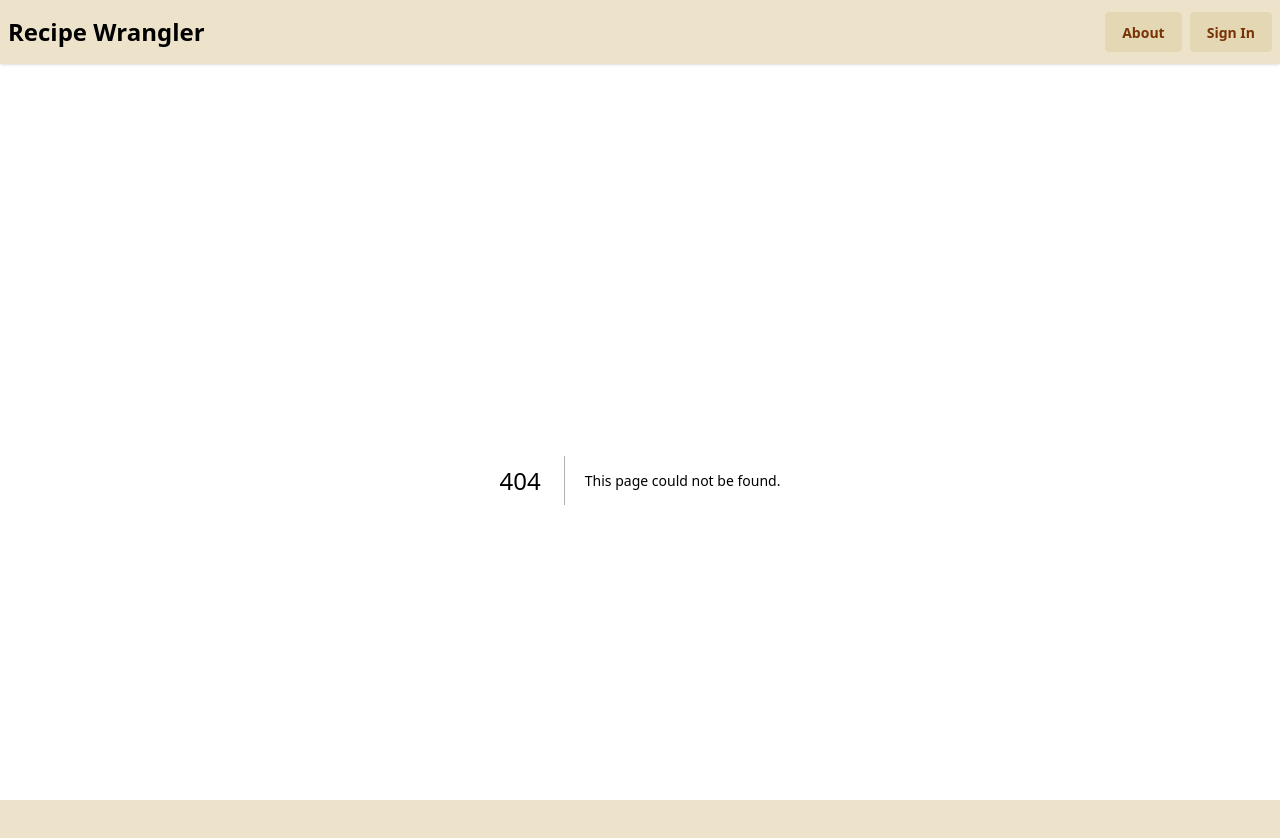
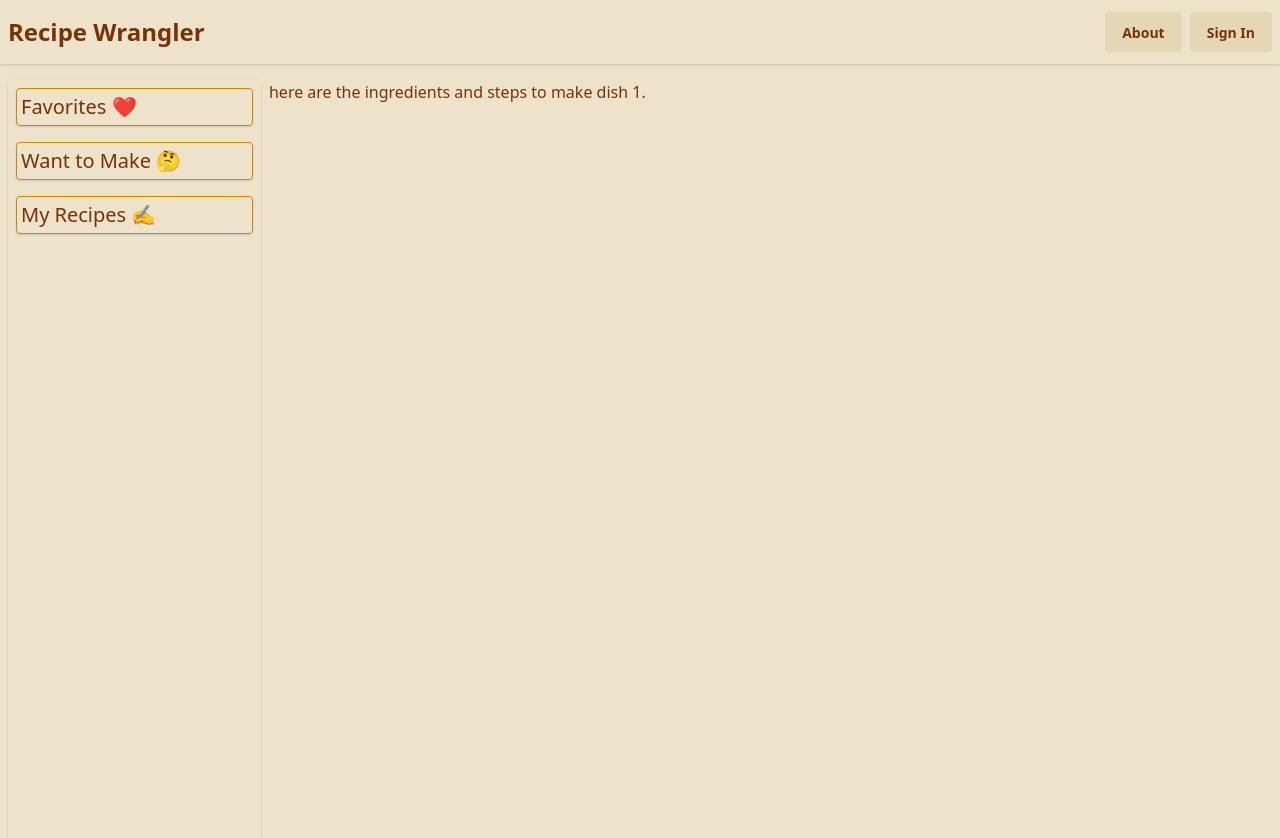
Before and after one commit to Justin-K-Ellis/recipe_wrangler_client, a Next.js app: page /home/recipe/1/make-this in a window 1280 px wide. Before the commit this address had no page. Shown: the top 838 px of the page. Built offline with nearby package versions, Linux system fonts and the light colour scheme.

Commit message:
feat: create (mostly blank) page for indgredient & prep steps

```diff
--- /dev/null
+++ b/src/app/home/recipe/[id]/make-this/page.tsx
@@ -0,0 +1,8 @@
+interface RecipeIdProps {
+  params: Promise<{ id: string }>;
+}
+
+export default async function page({ params }: RecipeIdProps) {
+  const { id } = await params;
+  return <div>here are the ingredients and steps to make dish {id}.</div>;
+}
```
